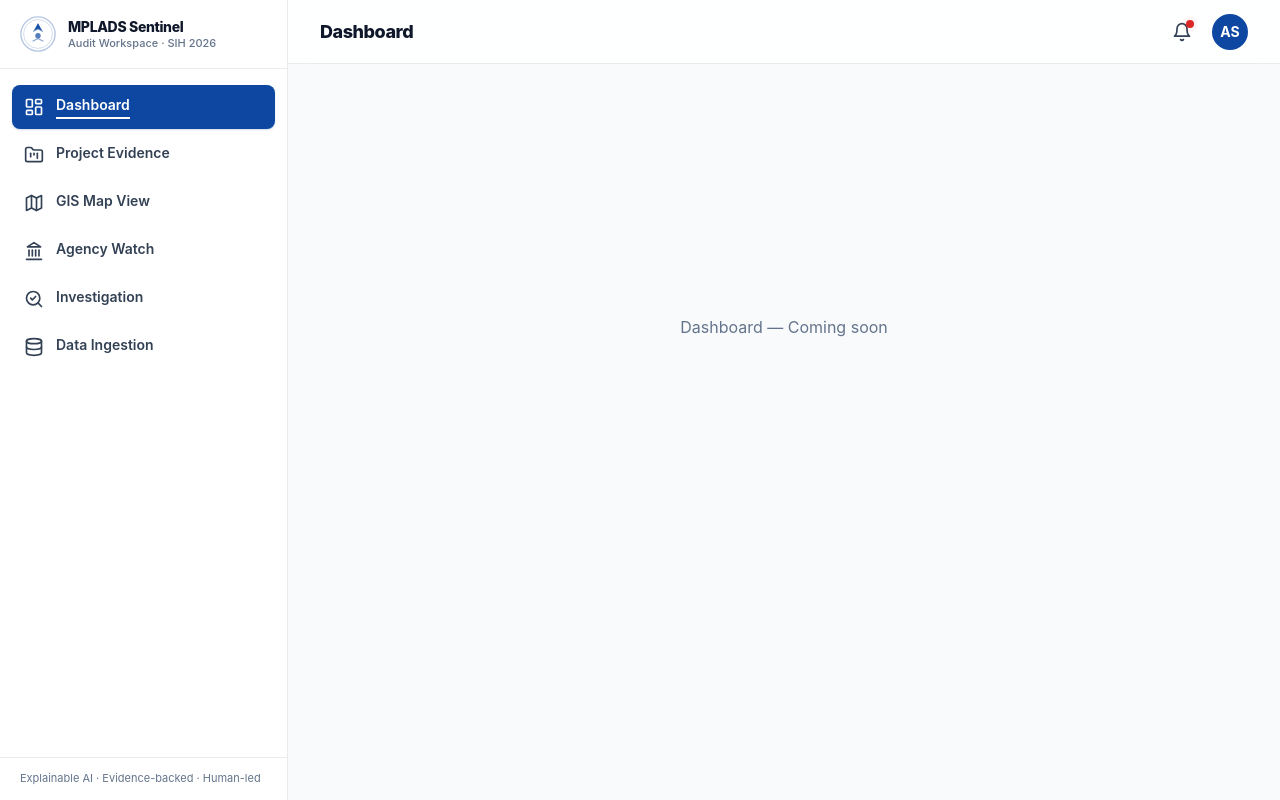
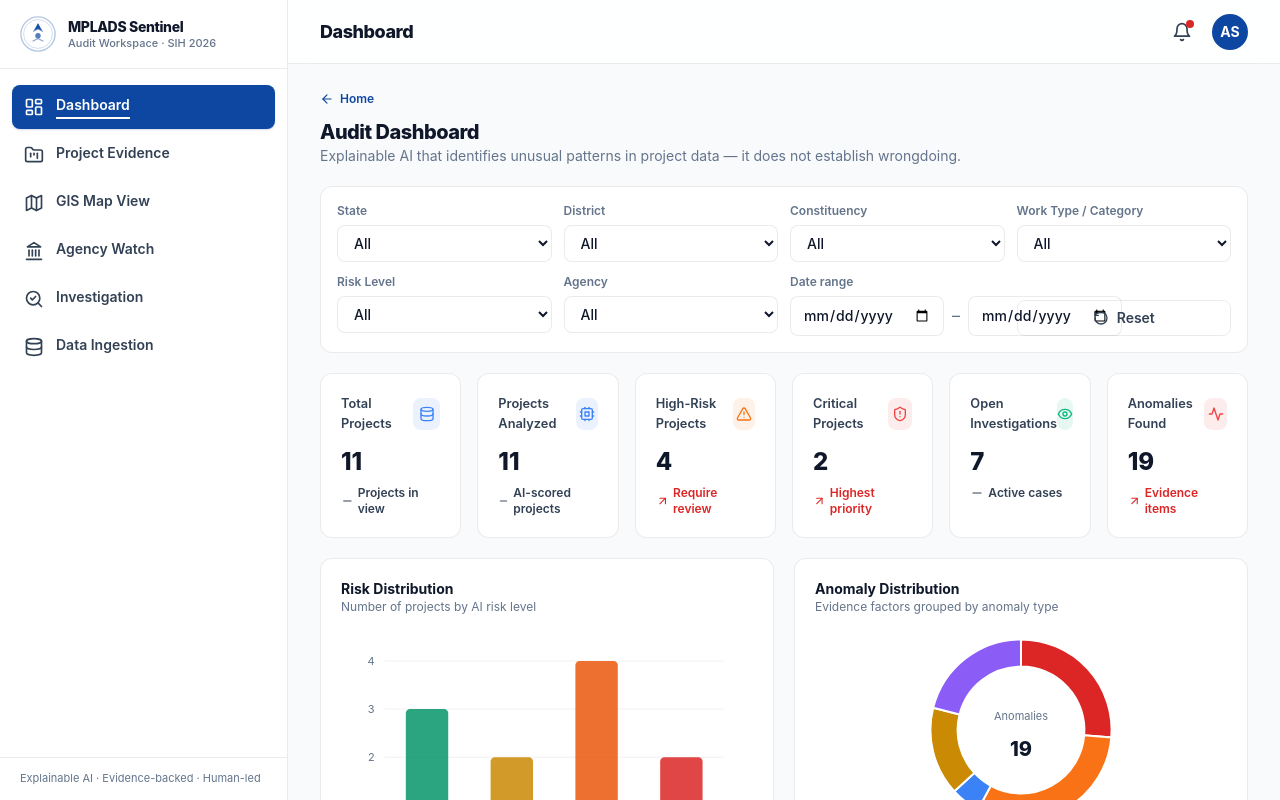
Before and after one commit to the-nidhi-bhat/mplads-sentinel, a Next.js app in the folder frontend/: page /dashboard in a window 1280 px wide. Shown: the top 800 px of the page. Built offline with nearby package versions, Linux system fonts and the light colour scheme.

Commit message:
Wire up dashboard page and add Home nav links to investigations/map stubs

```diff
--- a/frontend/app/(app)/dashboard/page.tsx
+++ b/frontend/app/(app)/dashboard/page.tsx
@@ -1,7 +1,150 @@
+"use client";
+
+import Link from "next/link";
+import { useMemo, useState } from "react";
+import {
+  Database,
+  Cpu,
+  AlertTriangle,
+  ShieldAlert,
+  Eye,
+  Activity,
+  ArrowLeft,
+} from "lucide-react";
+import {
+  projectsData,
+  countTotalAnomalies,
+  type Project,
+} from "@/lib/mock-data";
+import KpiCard from "@/components/dashboard/KpiCard";
+import FilterBar, { DEFAULT_FILTERS, type DashboardFilters } from "@/components/dashboard/FilterBar";
+import RiskDistributionChart from "@/components/dashboard/RiskDistributionChart";
+import AnomalyDistributionChart from "@/components/dashboard/AnomalyDistributionChart";
+import PriorityQueueTable from "@/components/dashboard/PriorityQueueTable";
+
+const MONTHS = ["Jan", "Feb", "Mar", "Apr", "May", "Jun", "Jul", "Aug", "Sep", "Oct", "Nov", "Dec"];
+
+function parseDate(value: string): Date | null {
+  const match = /^(\d{1,2})\s+(\w{3})\s+(\d{4})$/.exec(value.trim());
+  if (!match) return null;
+  const month = MONTHS.indexOf(match[2]);
+  if (month === -1) return null;
+  return new Date(Number(match[3]), month, Number(match[1]));
+}
+
+function uniqueSorted(values: string[]): string[] {
+  return ["All", ...Array.from(new Set(values)).sort()];
+}
+
 export default function DashboardPage() {
+  const [filters, setFilters] = useState<DashboardFilters>(DEFAULT_FILTERS);
+
+  const filterOptions = useMemo(() => {
+    const projects = projectsData;
+    const byKey = (key: keyof Project) => projects.map((p) => String(p[key]));
+    return {
+      states: uniqueSorted(byKey("state")),
+      districts: uniqueSorted(byKey("district")),
+      constituencies: uniqueSorted(byKey("constituency")),
+      workTypes: uniqueSorted(byKey("workType")),
+      agencies: uniqueSorted(byKey("agency")),
+    };
+  }, []);
+
+  const filteredProjects = useMemo<Project[]>(() => {
+    const from = filters.dateFrom ? new Date(filters.dateFrom) : null;
+    const to = filters.dateTo ? new Date(filters.dateTo) : null;
+
+    return projectsData.filter((project) => {
+      if (filters.state !== "All" && project.state !== filters.state) return false;
+      if (filters.district !== "All" && project.district !== filters.district) return false;
+      if (filters.constituency !== "All" && project.constituency !== filters.constituency)
+        return false;
+      if (filters.workType !== "All" && project.workType !== filters.workType) return false;
+      if (filters.riskLevel !== "All" && project.riskLevel !== filters.riskLevel) return false;
+      if (filters.agency !== "All" && project.agency !== filters.agency) return false;
+
+      if (from || to) {
+        const projectDate = parseDate(project.expectedCompletion);
+        if (projectDate) {
+          if (from && projectDate < from) return false;
+          if (to && projectDate > to) return false;
+        }
+      }
+
+      return true;
+    });
+  }, [filters]);
+
+  const highRiskCount = useMemo(
+    () => filteredProjects.filter((p) => p.riskLevel === "high").length,
+    [filteredProjects]
+  );
+  const criticalCount = useMemo(
+    () => filteredProjects.filter((p) => p.riskLevel === "critical").length,
+    [filteredProjects]
+  );
+  const openInvestigations = useMemo(
+    () => filteredProjects.filter((p) => p.investigation !== null).length,
+    [filteredProjects]
+  );
+  const anomaliesFound = useMemo(
+    () => countTotalAnomalies(filteredProjects),
+    [filteredProjects]
+  );
+
+  const kpis = [
+    { title: "Total Projects", value: filteredProjects.length, icon: Database, variant: "blue", trend: "neutral", trendLabel: "Projects in view" },
+    { title: "Projects Analyzed", value: filteredProjects.length, icon: Cpu, variant: "blue", trend: "neutral", trendLabel: "AI-scored projects" },
+    { title: "High-Risk Projects", value: highRiskCount, icon: AlertTriangle, variant: "orange", trend: "up", trendLabel: "Require review" },
+    { title: "Critical Projects", value: criticalCount, icon: ShieldAlert, variant: "red", trend: "up", trendLabel: "Highest priority" },
+    { title: "Open Investigations", value: openInvestigations, icon: Eye, variant: "green", trend: "neutral", trendLabel: "Active cases" },
+    { title: "Anomalies Found", value: anomaliesFound, icon: Activity, variant: "red", trend: "up", trendLabel: "Evidence items" },
+  ] as const;
+
   return (
-    <div className="flex items-center justify-center h-[60vh] text-[var(--text-muted)]">
-      <p>Dashboard — Coming soon</p>
+    <div className="space-y-5">
+      <div className="flex items-center justify-between">
+        <div>
+          <Link
+            href="/"
+            className="inline-flex items-center gap-1.5 text-xs font-semibold text-[var(--primary-blue)] transition-colors hover:text-[var(--primary-blue-hover)]"
+          >
+            <ArrowLeft className="h-3.5 w-3.5" />
+            Home
+          </Link>
+          <h1 className="mt-1 text-xl font-extrabold tracking-tight text-[var(--text-primary)]">
+            Audit Dashboard
+          </h1>
+          <p className="text-sm text-[var(--text-muted)]">
+            Explainable AI that identifies unusual patterns in project data — it does not
+            establish wrongdoing.
+          </p>
+        </div>
+      </div>
+
+      <FilterBar filters={filters} options={filterOptions} onChange={setFilters} />
+
+      <div className="grid grid-cols-1 gap-4 sm:grid-cols-2 lg:grid-cols-3 xl:grid-cols-6">
+        {kpis.map((kpi) => (
+          <KpiCard
+            key={kpi.title}
+            title={kpi.title}
+            value={kpi.value}
+            icon={kpi.icon}
+            iconVariant={kpi.variant}
+            trend={kpi.trend}
+            trendLabel={kpi.trendLabel}
+          />
+        ))}
+      </div>
+
+      <div className="grid grid-cols-1 gap-5 lg:grid-cols-2">
+        <RiskDistributionChart projects={filteredProjects} />
+        <AnomalyDistributionChart projects={filteredProjects} />
+      </div>
+
+      <PriorityQueueTable projects={filteredProjects} />
     </div>
   );
 }
--- a/frontend/app/(app)/investigations/page.tsx
+++ b/frontend/app/(app)/investigations/page.tsx
@@ -1,6 +1,16 @@
+import Link from "next/link";
+import { ArrowLeft } from "lucide-react";
+
 export default function InvestigationsPage() {
   return (
-    <div className="flex items-center justify-center h-[60vh] text-[var(--text-muted)]">
+    <div className="flex flex-col items-center justify-center gap-4 h-[60vh] text-[var(--text-muted)]">
+      <Link
+        href="/"
+        className="inline-flex items-center gap-1.5 text-xs font-semibold text-[var(--primary-blue)] transition-colors hover:text-[var(--primary-blue-hover)]"
+      >
+        <ArrowLeft className="h-3.5 w-3.5" />
+        Home
+      </Link>
       <p>Investigations — Coming soon</p>
     </div>
   );
--- a/frontend/app/(app)/map/page.tsx
+++ b/frontend/app/(app)/map/page.tsx
@@ -1,6 +1,16 @@
+import Link from "next/link";
+import { ArrowLeft } from "lucide-react";
+
 export default function MapPage() {
   return (
-    <div className="flex items-center justify-center h-[60vh] text-[var(--text-muted)]">
+    <div className="flex flex-col items-center justify-center gap-4 h-[60vh] text-[var(--text-muted)]">
+      <Link
+        href="/"
+        className="inline-flex items-center gap-1.5 text-xs font-semibold text-[var(--primary-blue)] transition-colors hover:text-[var(--primary-blue-hover)]"
+      >
+        <ArrowLeft className="h-3.5 w-3.5" />
+        Home
+      </Link>
       <p>GIS Map — Coming soon</p>
     </div>
   );
```
